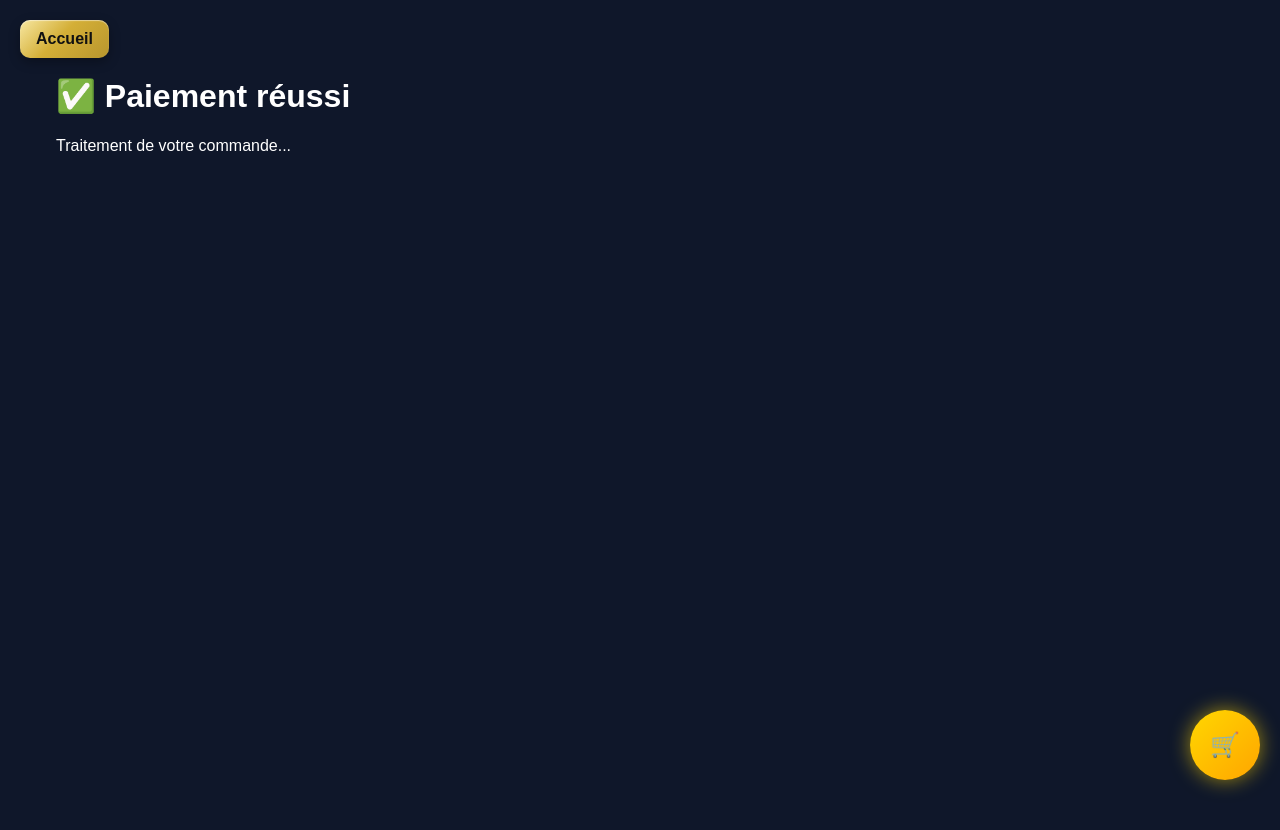
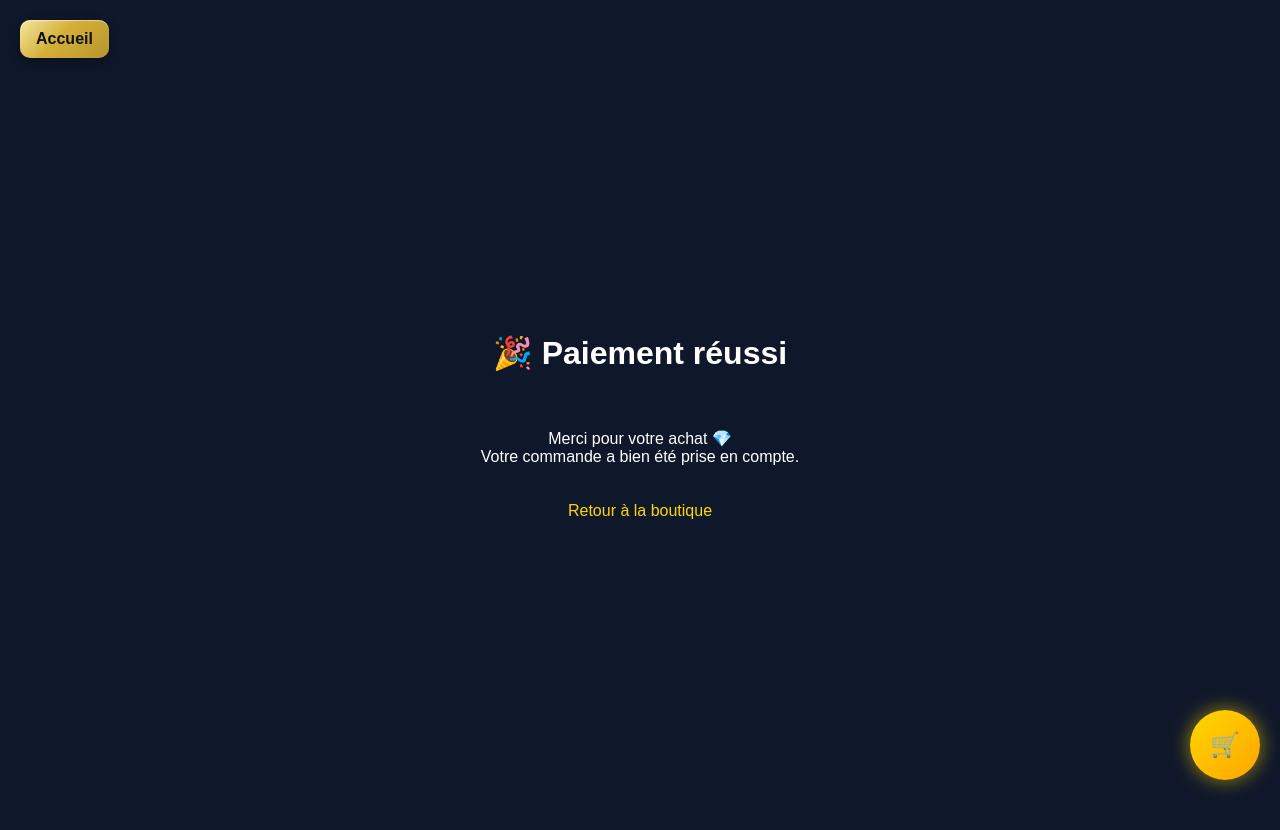
Before and after one commit to lyjybijoux/bijoux-shop, a Next.js app: page /checkout/success in a window 1280 px wide. Before the commit the page ends 800 px from the top, so only its background shows below. Built offline with nearby package versions, Linux system fonts and the light colour scheme.

Commit message:
cleanup success page

```diff
--- a/src/app/checkout/success/page.tsx
+++ b/src/app/checkout/success/page.tsx
@@ -1,46 +1,49 @@
 'use client';
 
-import { useEffect } from 'react';
-import { useSearchParams, useRouter } from 'next/navigation';
+import { useEffect, useState } from 'react';
 
-import useOrdersStore from '@/store/orders';
-
-const SuccessPage = () => {
-	const router = useRouter();
-	const searchParams = useSearchParams();
-
-	const sessionId = searchParams.get('session_id');
-	const addOrder = useOrdersStore((s) => s.addOrder);
+export default function Page() {
+	const [sessionId, setSessionId] = useState<string | null>(null);
 
 	useEffect(() => {
-		if (!sessionId) return;
+		const params = new URLSearchParams(window.location.search);
+		const id = params.get('session_id');
+		setSessionId(id);
 
-		console.log('✅ Session Stripe:', sessionId);
-
-		addOrder({
-			id: sessionId,
-			items: [
-				{
-					name: 'Commande Stripe',
-					price: 0,
-					quantity: 1,
-				},
-			],
-			total: 0,
-			date: new Date().toISOString(),
-		});
-
-		setTimeout(() => {
-			router.push('/account');
-		}, 1500);
-	}, [sessionId]);
+		if (id) {
+			console.log('✅ Session Stripe:', id);
+		}
+	}, []);
 
 	return (
-		<div style={{ padding: 40 }}>
-			<h1>✅ Paiement réussi</h1>
-			<p>Traitement de votre commande...</p>
-		</div>
+		<main
+			style={{
+				minHeight: '100vh',
+				display: 'flex',
+				flexDirection: 'column',
+				justifyContent: 'center',
+				alignItems: 'center',
+				gap: 20,
+				textAlign: 'center',
+				padding: 20,
+			}}
+		>
+			<h1>🎉 Paiement réussi</h1>
+
+			<p>
+				Merci pour votre achat 💎<br />
+				Votre commande a bien été prise en compte.
+			</p>
+
+			{sessionId && (
+				<p style={{ opacity: 0.6 }}>
+					ID commande : {sessionId}
+				</p>
+			)}
+
+			<a href="/" style={{ color: 'gold' }}>
+				Retour à la boutique
+			</a>
+		</main>
 	);
-};
-
-export default SuccessPage;
+}
```
Also changed, not shown: src/app/success/page.tsx (deleted, +0 -29 lines).
